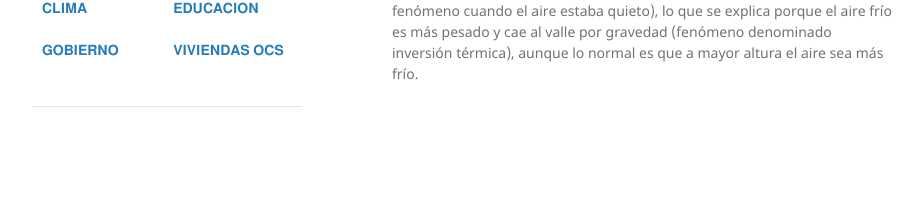
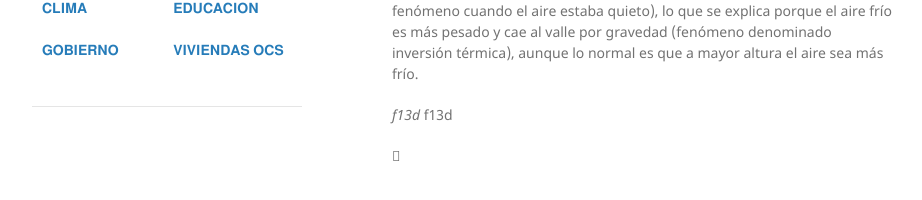
Before and after one commit to BlairSander/ciudad, a Jekyll site: the page built from clima.md, in a window 1280 px wide. Shown: the part 458-658 px from the top of the page, without its empty margins (178-1100 px from the left). Built offline with Jekyll 4.4.1, drawn with Linux system fonts in a browser that asks for light colours.

Commit message:
Update clima.md

```diff
--- a/clima.md
+++ b/clima.md
@@ -11,4 +11,9 @@ En meses como Enero, durante el día, podemos llegar a los 20/28ºC y, ocasional
 Lugar frío / siempre nieva. Tiene un clima subpolar extremo con invierno seco (clasificación climática de Koppen: Dwd), por lo cual hay demasiada diferencia entre el verano y el invierno. El invierno suele ser terriblemente frío con temperaturas de -56,9 y el verano puede ser de templado a muy frío. Los meses de primavera y otoño son bastante fríos, pero más templados. Además, la ciudad yace entre dos pequeñas cadenas montañosas, que atrapan el aire frío entre ellas todo el año. La temperatura medida en lo alto de dichos cerros resultan ser menos fría (observando este fenómeno cuando el aire estaba quieto), lo que se explica porque el aire frío es más pesado y cae al valle por gravedad (fenómeno denominado inversión térmica), aunque lo normal es que a mayor altura el aire sea más frío.
 
 
-<i class="fas fa-anchor"></i>
+<i class="fas fa-anchor">f13d</i>
+f13d
+
+
+
+<i class="fas fa-anchor"></i>
```
